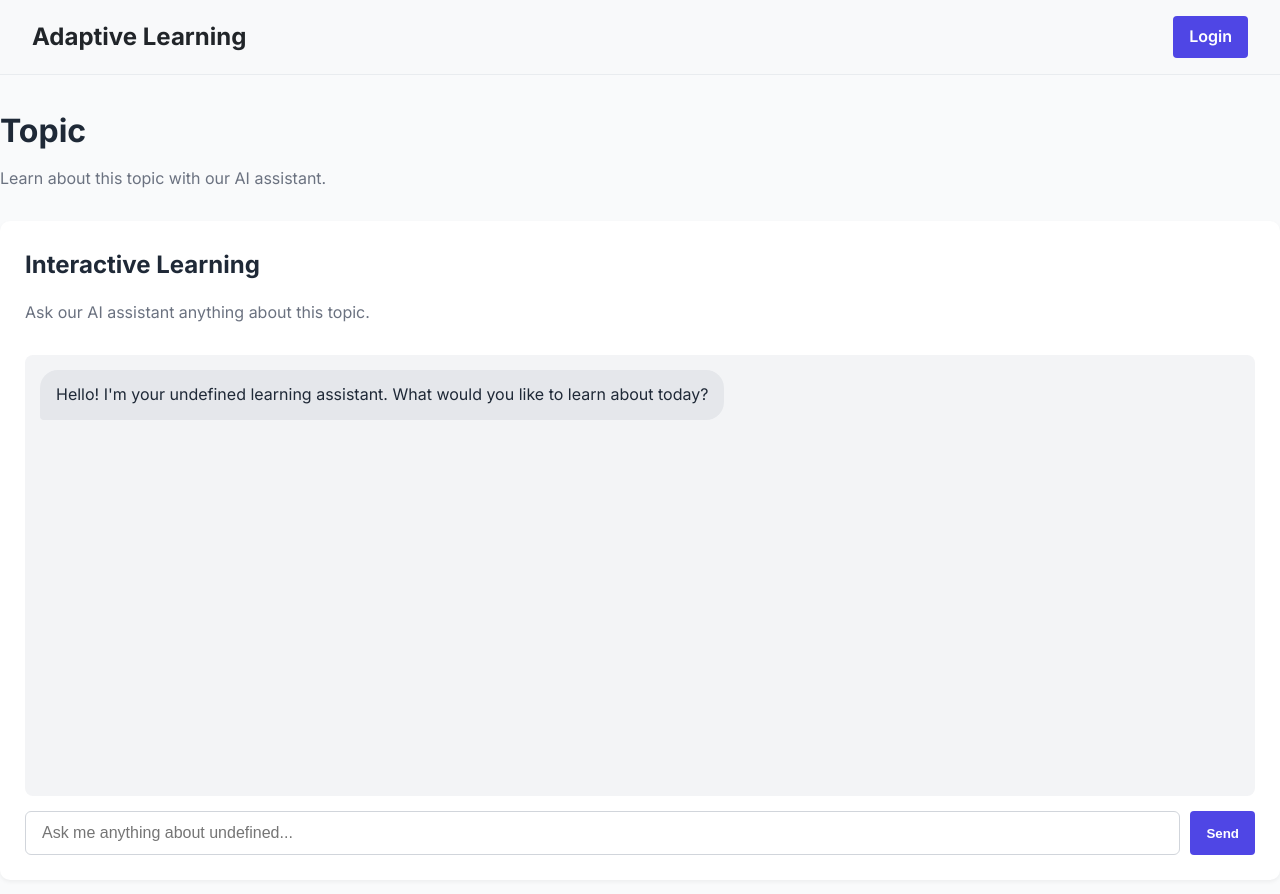
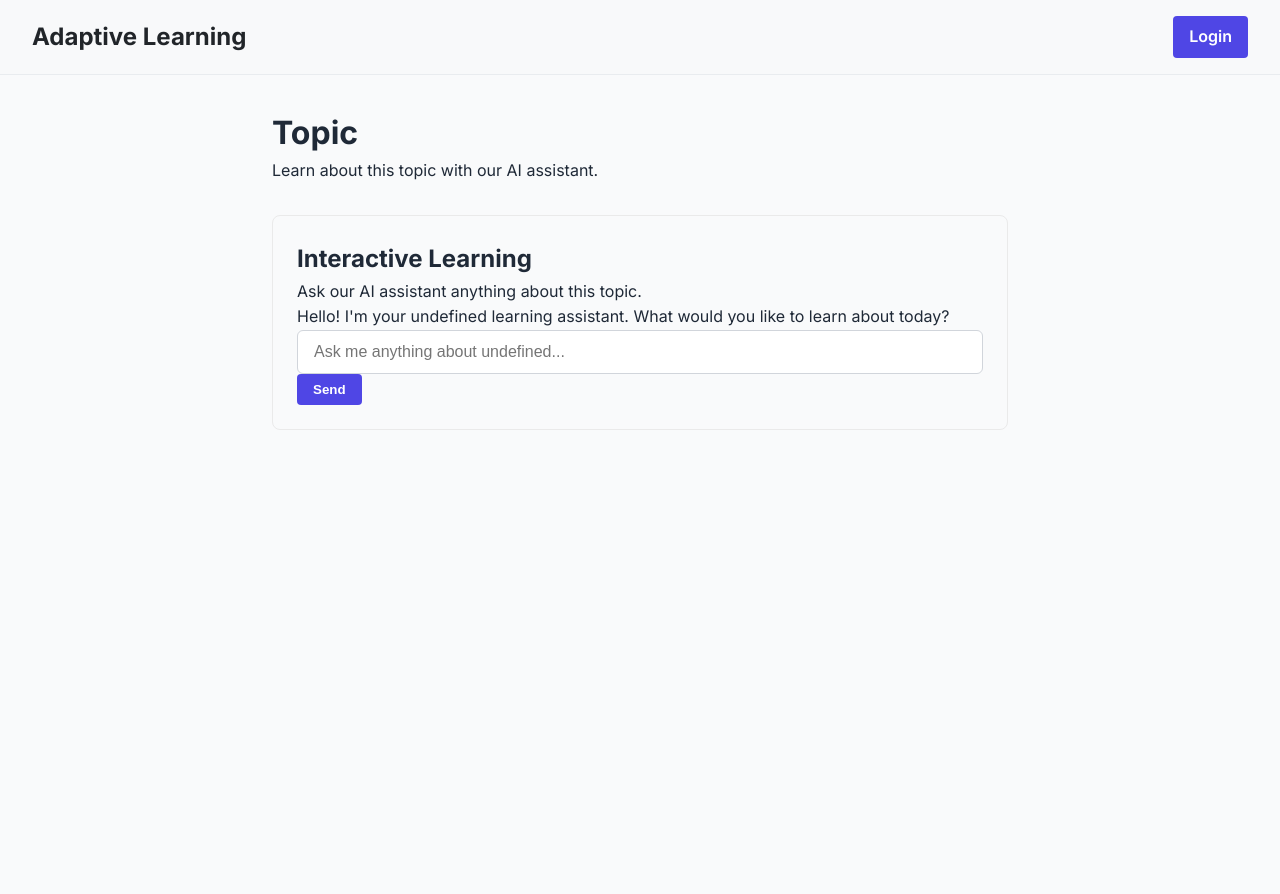
Before and after one commit to Archana973al/Adaptive-Learning-Assistant, a Next.js app: page /learn/English in a window 1280 px wide. Shown: the top 894 px of the page. After the commit the page ends 800 px from the top, so only its background shows below. Built offline with nearby package versions, Linux system fonts and the light colour scheme; no server answers.

Commit message:
ai project

```diff
--- a/src/app/learn/English/styles/learn.css
+++ b/src/app/learn/English/styles/learn.css
@@ -1,114 +1,12 @@
 .learn-container {
-  padding: 30px 0;
-}
-
-.learn-container h1 {
-  font-size: 2rem;
-  margin-bottom: 10px;
-}
-
-.learn-container p {
-  color: var(--light-text);
-  margin-bottom: 30px;
+  max-width: 800px;
+  margin: 0 auto;
+  padding: 2rem;
 }
 
 .learning-content {
-  display: flex;
-  gap: 30px;
+  margin-top: 2rem;
+  border: 1px solid #eaeaea;
+  border-radius: 8px;
+  padding: 1.5rem;
 }
-
-.content-section {
-  flex: 1;
-  background-color: var(--card-bg);
-  padding: 25px;
-  border-radius: 10px;
-  box-shadow: 0 2px 4px rgba(0, 0, 0, 0.05);
-}
-
-.content-section h2 {
-  margin-bottom: 15px;
-}
-
-.chat-interface {
-  display: flex;
-  flex-direction: column;
-  height: 500px;
-  margin-top: 20px;
-}
-
-.chat-messages {
-  flex: 1;
-  overflow-y: auto;
-  padding: 15px;
-  background-color: #f3f4f6;
-  border-radius: 8px;
-  margin-bottom: 15px;
-}
-
-.message {
-  margin-bottom: 15px;
-  display: flex;
-}
-
-.message.user {
-  justify-content: flex-end;
-}
-
-.message.assistant {
-  justify-content: flex-start;
-}
-
-.message-content {
-  max-width: 70%;
-  padding: 12px 16px;
-  border-radius: 18px;
-}
-
-.user .message-content {
-  background-color: var(--primary-color);
-  color: white;
-  border-bottom-right-radius: 4px;
-}
-
-.assistant .message-content {
-  background-color: #e5e7eb;
-  color: var(--text-color);
-  border-bottom-left-radius: 4px;
-}
-
-.typing {
-  display: flex;
-  align-items: center;
-  height: 20px;
-}
-
-.dot {
-  width: 8px;
-  height: 8px;
-  background-color: var(--light-text);
-  border-radius: 50%;
-  margin: 0 3px;
-  animation: bounce 1.4s infinite ease-in-out;
-}
-
-.dot:nth-child(1) {
-  animation-delay: -0.32s;
-}
-
-.dot:nth-child(2) {
-  animation-delay: -0.16s;
-}
-
-@keyframes bounce {
-  0%, 80%, 100% { transform: scale(0); }
-  40% { transform: scale(1); }
-}
-
-.chat-input {
-  display: flex;
-  gap: 10px;
-}
-
-.chat-input .input-field {
-  flex: 1;
-}
--- a/src/app/page.tsx
+++ b/src/app/page.tsx
@@ -1,7 +1,7 @@
 import Link from 'next/link'
 import Image from 'next/image'
 import styles from './page.module.css'
-import './styles/learn.css';
+import "C:\Users\HP\Desktop\student\Personalized-Education-AI-Powered-Learning-Teaching\adaptive-learning-assistant\src\styles\learn.css";
 
 export default function Home() {
   return (
```
Also changed, not shown: src/app/quiz/Mathematics/styles/leaarn.css (added, +10 -0 lines).
